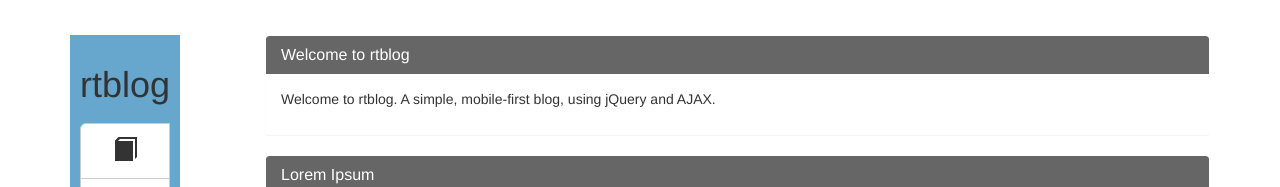
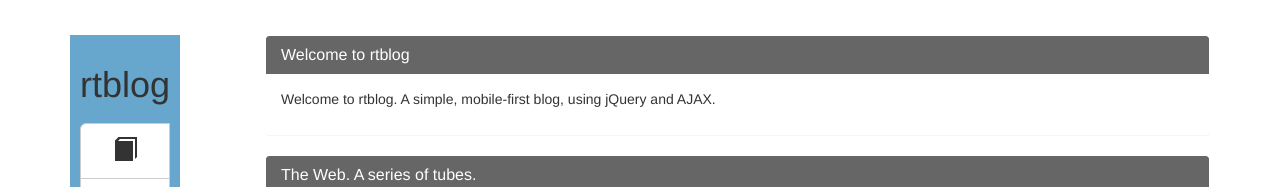
Before and after one commit to rtblog/rtblog.github.io, a plain HTML site: page index.html in a window 1280 px wide. Shown: the top 187 px of the page. Drawn offline with nearby package versions, Linux system fonts and the light colour scheme.

Commit message:
more tubes

```diff
--- a/index.html
+++ b/index.html
@@ -111,7 +111,7 @@
 								</div><!--/panel--><br>
 								<div class="panel">
 									<div class="panel-heading bggray">
-										<h4 class="panel-title white fs18">Lorem Ipsum</h4>
+										<h4 class="panel-title white fs18">The Web. A series of tubes.</h4>
 									</div>
 									<div class="panel-body">
 										<p>
```
